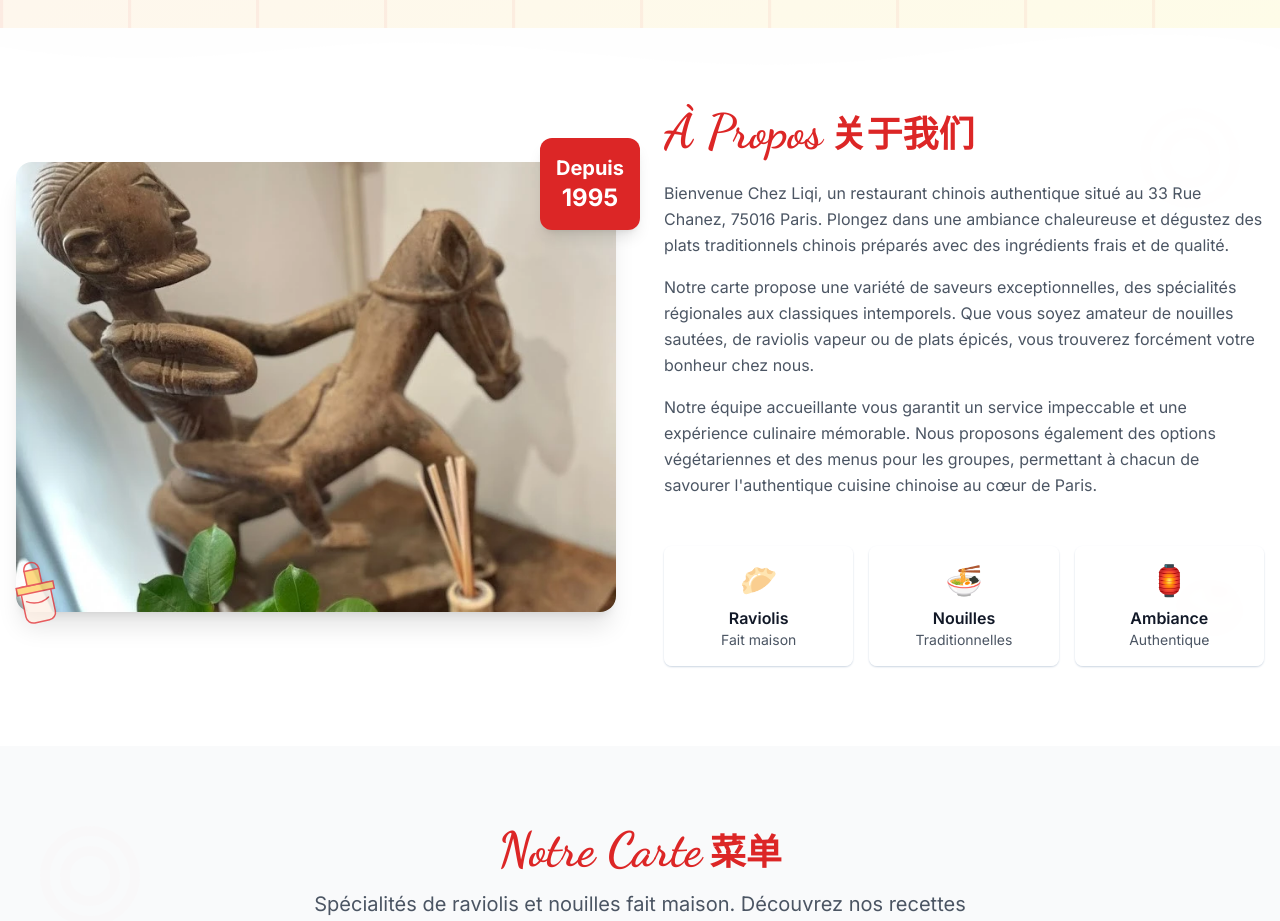
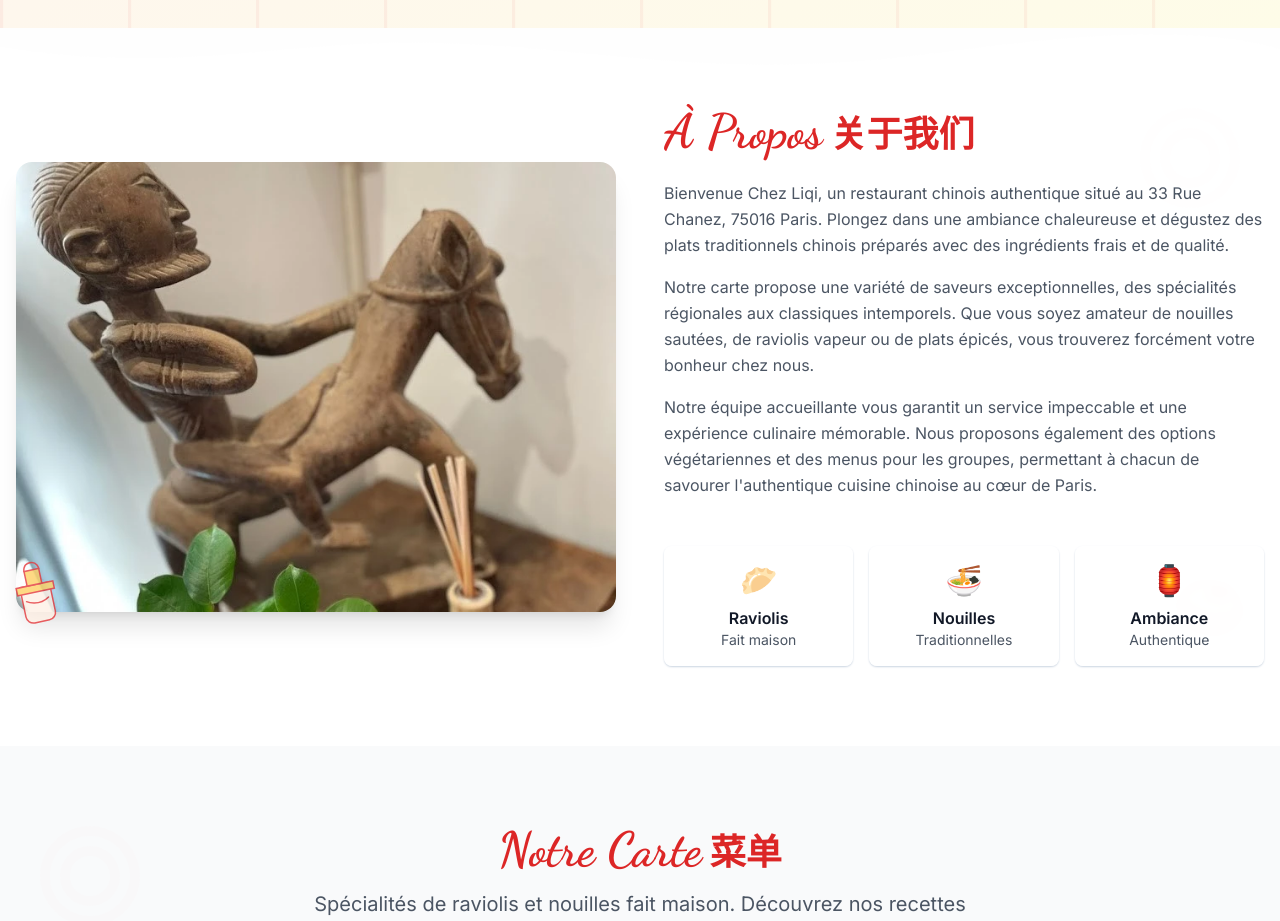
Before and after one commit to ssidikov/resto-chez-liqi, a Next.js app: page / in a window 1280 px wide. Shown: the part 960-1881 px from the top of the page. Built offline with nearby package versions, Linux system fonts and the light colour scheme.

Commit message:
Refactor code structure for improved readability and maintainability

```diff
--- a/app/components/about.tsx
+++ b/app/components/about.tsx
@@ -36,15 +36,6 @@ export function About() {
                 alt="Sculpture en bois traditionnelle représentant l'art et la culture au restaurant Chez Liqi"
                 className='w-full h-full hover:scale-105 transition-transform duration-500'
               />
-            </div>
-            <div
-              className={`absolute -top-6 -right-6 bg-red-600 text-white p-4 rounded-xl shadow-lg transition-all duration-1000 delay-300 ${
-                imageVisible ? 'opacity-100 translate-y-0' : 'opacity-0 -translate-y-10'
-              }`}>
-              <div className='text-center'>
-                <div className='text-xl font-bold'>Depuis</div>
-                <div className='text-2xl font-bold'>1995</div>
-              </div>
             </div>
             <FoodIllustration
               type='tea'
--- a/app/components/menu.tsx
+++ b/app/components/menu.tsx
@@ -307,7 +307,7 @@ export function Menu() {
           {menuItems[activeCategory as keyof typeof menuItems]?.map((item, index) => (
             <Card
               key={index}
-              className={`border-slate-200 hover:shadow-xl transition-all duration-500 overflow-hidden transform hover:scale-105 bg-white group h-full flex flex-col ${
+              className={`border-slate-200 hover:shadow-xl transition-all duration-500 overflow-hidden transform bg-white group h-full flex flex-col ${
                 menuVisible ? 'opacity-100 translate-y-0' : 'opacity-0 translate-y-10'
               }`}
               style={{ transitionDelay: `${index * 100}ms` }}>
```
Also changed, not shown: 1 other file (tests, documents, lock files or other folders).
